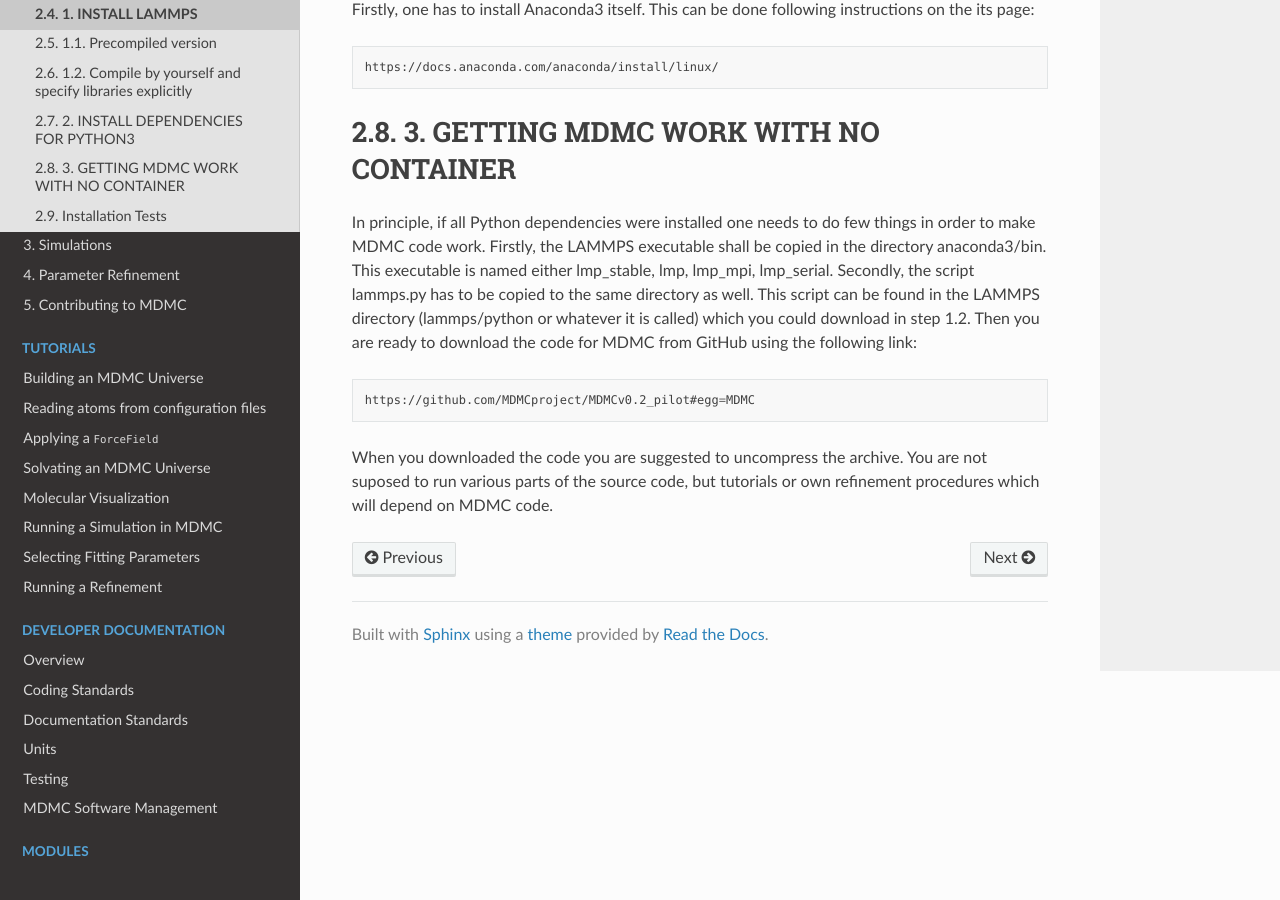
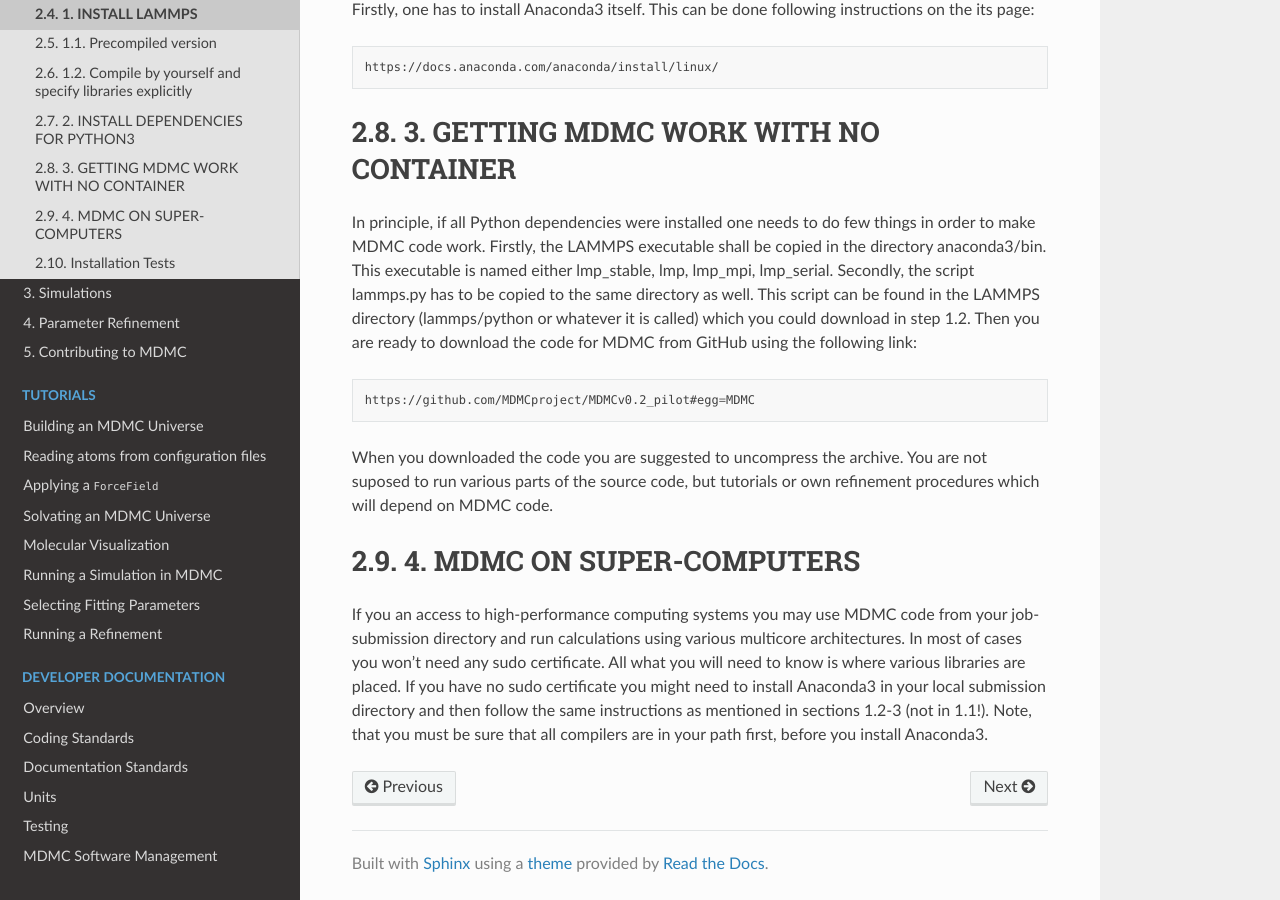
Before and after one commit to ISISNeutronMuon/MDMC, a Sphinx documentation site: the page built from doc/pages/installation/NOCONTAINERLINUX.rst, in a window 1280 px wide and 900 px high, scrolled down 1919 px. Built offline with Sphinx 7.4.7 and the Read the Docs theme 2.0.0, drawn with Linux system fonts in a browser that asks for light colours; pages that are not in the unit, such as notebooks, are missing from menus.

Commit message:
Update NOCONTAINERLINUX.rst

```diff
--- a/doc/pages/installation/NOCONTAINERLINUX.rst
+++ b/doc/pages/installation/NOCONTAINERLINUX.rst
@@ -89,3 +89,8 @@ Then you are ready to download the code for MDMC from GitHub using the following
  https://github.com/MDMCproject/MDMCv0.2_pilot#egg=MDMC
 
 When you downloaded the code you are suggested to uncompress the archive. You are not suposed to run various parts of the source code, but tutorials or own refinement procedures which will depend on MDMC code.
+
+4. MDMC ON SUPER-COMPUTERS
+---------------------------
+
+If you an access to high-performance computing systems you may use MDMC code from your job-submission directory and run calculations using various multicore architectures. In most of cases you won't need any sudo certificate. All what you will need to know is where various libraries are placed. If you have no sudo certificate you might need to install Anaconda3 in your local submission directory and then follow the same instructions as mentioned in sections 1.2-3 (not in 1.1!). Note, that you must be sure that all compilers are in your path first, before you install Anaconda3.
```
